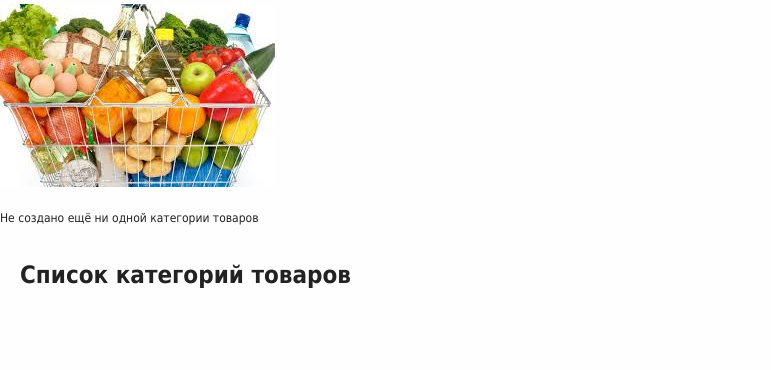
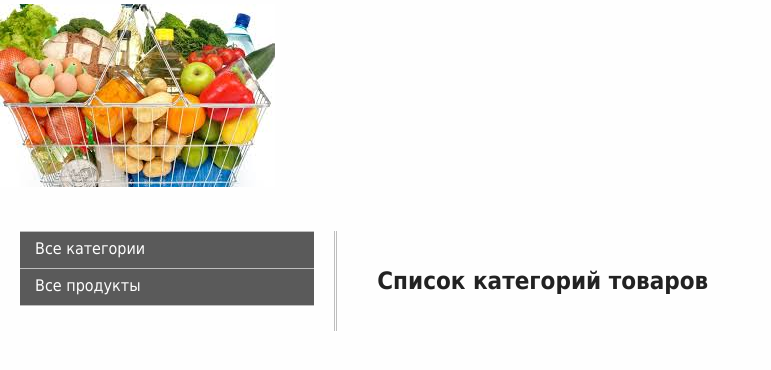
Before and after one commit to Cerzon/geekbrains-django, a Django app: page /products/ in a window 1280 px wide. Shown: the part 182-552 px from the top of the page, without its empty margins (0-771 px from the left). Run offline with Django 3.2, Linux system fonts and the light colour scheme; data that the repository does not hold is empty; parts of the project's set-up code (start-up, migrations or seed data) failed here and were passed over.

Commit message:
немного вёрстки and stuff

```diff
--- a/basketapp/urls.py
+++ b/basketapp/urls.py
@@ -5,8 +5,8 @@ app_name = 'basketapp'
 
 urlpatterns = [
     path('', basketapp.index, name='index'),
-    path('add/<slug:cat_tag>/<slug:prod_tag>/', basketapp.add_product, name='add_product'),
-    path('remove/<slug:cat_tag>/<slug:prod_tag>/', basketapp.remove_product, name='remove_product'),
-    path('clear/<int:pk>/', basketapp.clear_basket, name='clear_basket'),
-    path('drop/<int:pk>/', basketapp.drop_basket, name='drop_basket'),
+    path('add/<int:product_id>/', basketapp.add_product, name='add_product'),
+    path('remove/<int:product_id>/', basketapp.remove_product, name='remove_product'),
+    path('clear/<int:basket_id>/', basketapp.clear_basket, name='clear_basket'),
+    path('drop/<int:basket_id>/', basketapp.drop_basket, name='drop_basket'),
 ]
--- a/basketapp/views.py
+++ b/basketapp/views.py
@@ -10,11 +10,11 @@ def index(request):
     pass
 
 
-def add_product(request, cat_tag, prod_tag):
+def add_product(request, product_id):
     pass
 
 
-def remove_product(request, cat_tag, prod_tag):
+def remove_product(request, product_id):
     pass
 
 
--- a/geekshop/settings.py
+++ b/geekshop/settings.py
@@ -39,6 +39,7 @@ INSTALLED_APPS = [
     'django.contrib.staticfiles',
     'mainapp.apps.MainappConfig',
     'authapp.apps.AuthappConfig',
+    'basketapp.apps.BasketappConfig',
 ]
 
 MIDDLEWARE = [
--- a/mainapp/static/mainapp/css/styles.css
+++ b/mainapp/static/mainapp/css/styles.css
@@ -95,6 +95,58 @@ p {
     margin: 1.2em 0;
 }
 
+#products {
+    display: -webkit-flex;
+    display: -ms-flexbox;
+    display: flex;
+    flex-flow: row nowrap;
+}
+
+#categories, #showcase {
+    display: block;
+    margin: 20px;
+}
+
+#categories {
+    flex: 1;
+    min-width: 230px;
+    max-width: 300px;
+    padding-right: 20px;
+    border-right-color: #bebebe;
+    border-right-style: double;
+}
+
+#categories li {
+    display: block;
+    margin: 0 0 -1px 0;
+    font-size: 1rem;
+    color: #fefefe;
+    background-color: #5a5a5a;
+    border-color: #bebebe;
+    border-width: 1px;
+    border-top-style: solid;
+    border-bottom-style: solid;
+}
+
+#categories li:hover,
+#categories li.active {
+    color: #5a5a5a;
+    background-color: #fefefe;
+}
+
+#categories li a,
+#categories li em {
+    margin: 0;
+    display: block;
+    padding: 7px 20px 10px 15px;
+    font-style: normal;
+    font-size: 1rem;
+}
+
+#showcase {
+    flex: 3;
+}
+
 form.auth-form {
     margin: 20px auto;
     width: 40%;
--- /dev/null
+++ b/mainapp/templates/mainapp/includes/inc_categories.html
@@ -0,0 +1,7 @@
+<ul>
+    <li><a href="{% url 'products:index' %}">Все категории</a></li>
+    {% for category in categories %}
+    <li{% if request.resolver_match.kwargs.cat_tag == category.slug %} class="active"><em>{{ category.name|capfirst }}</em>{% else %}><a href="{% url 'products:category' category.slug %}">{{ category.name|capfirst }}</a>{% endif %}</li>
+    {% endfor %}
+    <li{% if request.resolver_match.kwargs.cat_tag == 'show-all' %} class="active"><em>Все продукты</em>{% else %}><a href="{% url 'products:category' 'show-all' %}">Все продукты</a>{% endif %}</li>
+</ul>
--- a/mainapp/templates/mainapp/products.html
+++ b/mainapp/templates/mainapp/products.html
@@ -11,13 +11,7 @@
 
 <div id="products">
     <aside id="categories">
-        <ul>
-            {% for category in categories %}
-            <li><a href="{% url 'products:category' category.slug %}">{{ category.name|capfirst }}</a></li>
-            {% empty %}
-            <li>Не создано ещё ни одной категории товаров</li>
-            {% endfor %}
-        </ul>
+        {% include 'mainapp/includes/inc_categories.html' %}
     </aside>
     <main id="showcase">
         <h2>{{ object.title }}</h2>
```
